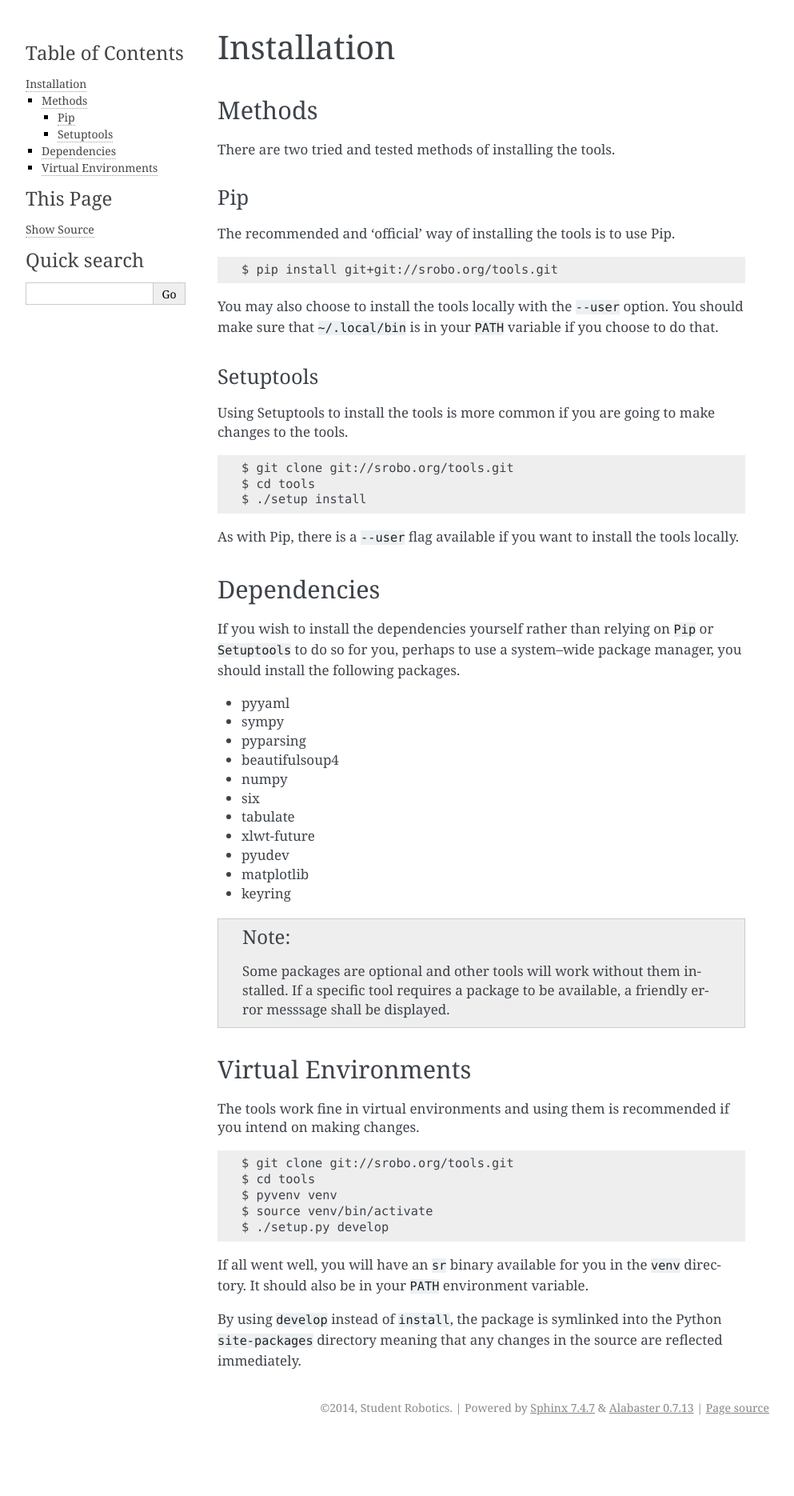
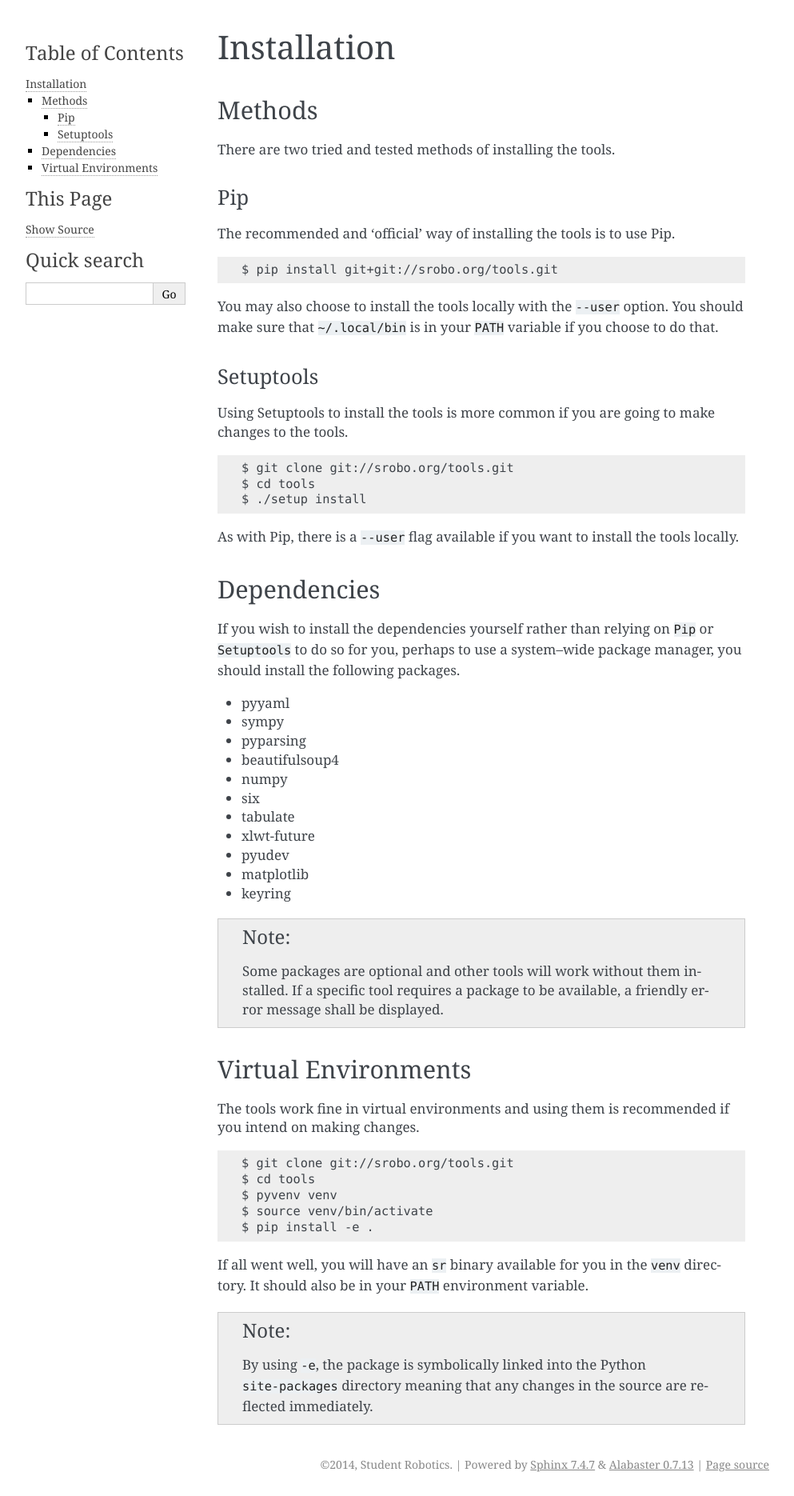
Before and after one commit to srobo/tools, a Sphinx documentation site: the page built from docs/installation.rst, in a window 1280 px wide. Shown: the whole page at 80% size, without its empty margins (148-1141 px from the left). Built offline with Sphinx 7.4.7, drawn with Linux system fonts in a browser that asks for light colours; the version number could not be read and is left out; before the commit the page ends 1799 px from its top, so only the background shows below that.

Commit message:
Improve documentation

```diff
--- a/docs/development.rst
+++ b/docs/development.rst
@@ -48,10 +48,13 @@ Exception Handling
 ------------------
 
 The command runner will catch many common exceptions and display a nice error
-message to the user. The list of exceptions explicitly delt with is:
+message to the user. The list of exceptions explicitly dealt with is:
 
 - ``ImportError``
 - ``NotAnInventoryError``
+
+Any other exception is also handled, but printed to the console in the normal
+Python way.
 
 Good Practices
 --------------
--- a/docs/installation.rst
+++ b/docs/installation.rst
@@ -56,7 +56,7 @@ manager, you should install the following packages.
 
 .. note:: Some packages are optional and other tools will work without them
           installed. If a specific tool requires a package to be available, a
-          friendly error messsage shall be displayed.
+          friendly error message shall be displayed.
 
 Virtual Environments
 --------------------
@@ -70,11 +70,11 @@ if you intend on making changes.
     $ cd tools
     $ pyvenv venv
     $ source venv/bin/activate
-    $ ./setup.py develop
+    $ pip install -e .
 
 If all went well, you will have an ``sr`` binary available for you in the
 ``venv`` directory. It should also be in your ``PATH`` environment variable.
 
-By using ``develop`` instead of ``install``, the package is symlinked into the
-Python ``site-packages`` directory meaning that any changes in the source are
-reflected immediately.
+.. note:: By using ``-e``, the package is symbolically linked into the Python
+          ``site-packages`` directory meaning that any changes in the source
+          are reflected immediately.
```
